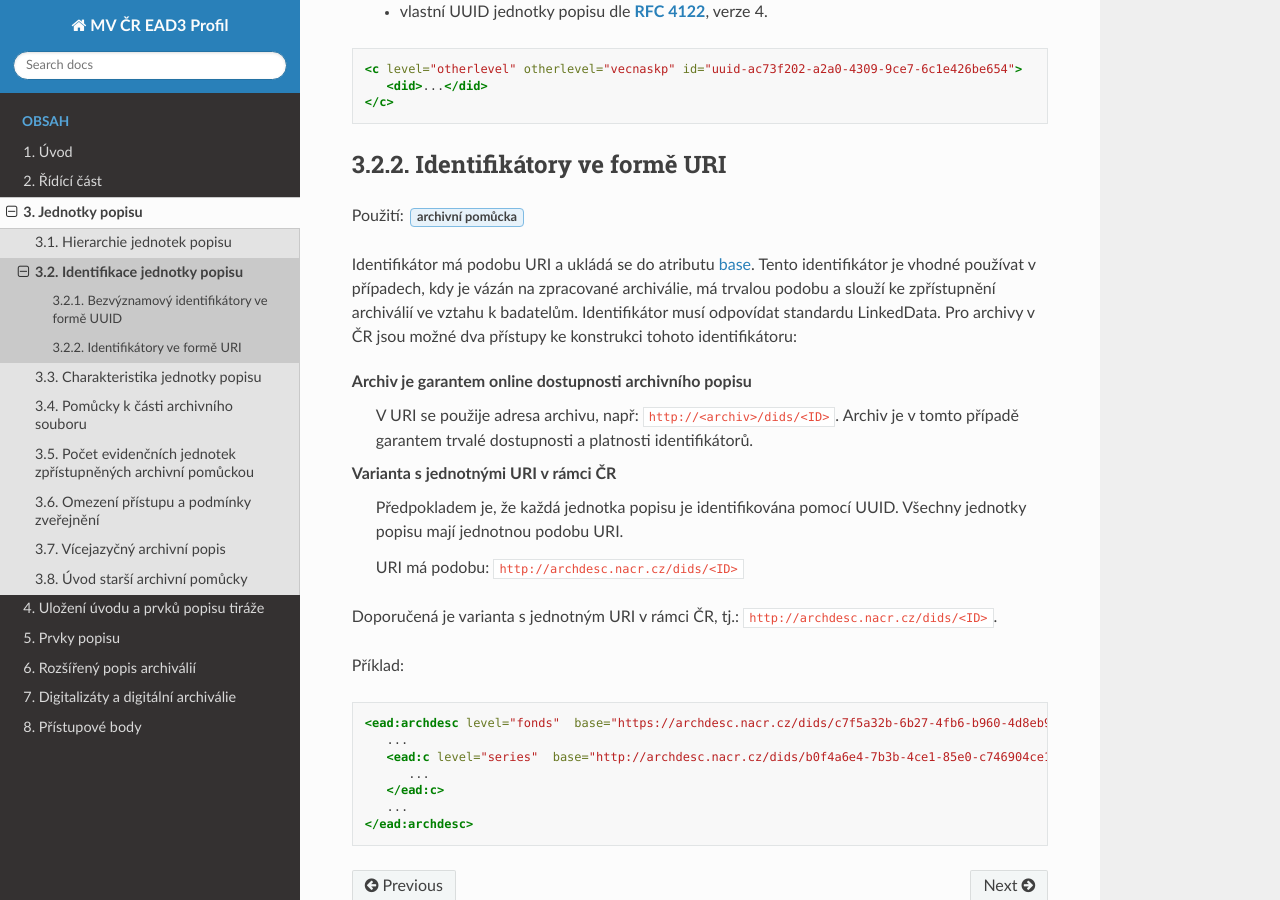
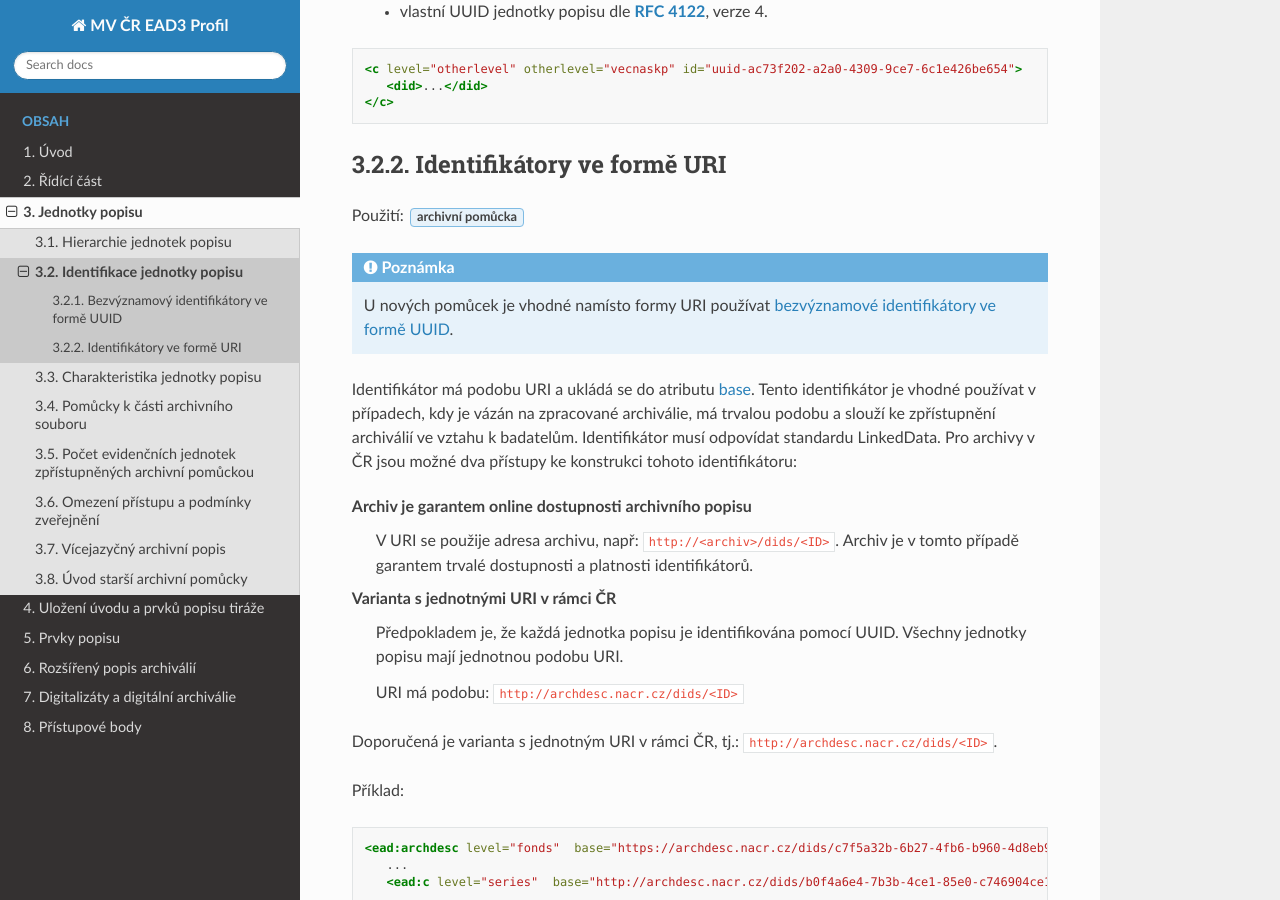
Before and after one commit to elzasw/ead3doc, a Sphinx documentation site: the page built from doc/source/archdesc/jp-ident.rst, in a window 1280 px wide and 900 px high, scrolled down 604 px. Built offline with Sphinx 7.4.7 and the Read the Docs theme 2.0.0, drawn with Linux system fonts in a browser that asks for light colours.

Commit message:
Upresneni pouziti identifikatoru

```diff
--- a/doc/source/archdesc/jp-ident.rst
+++ b/doc/source/archdesc/jp-ident.rst
@@ -54,6 +54,11 @@ Identifikátory ve formě URI
 .. tags::
     pomucka
 
+.. note::
+
+   U nových pomůcek je vhodné namísto formy URI používat
+   :ref:`bezvýznamové identifikátory ve formě UUID <ead_jp_ident_uuid>`.
+
 
 Identifikátor má podobu URI a ukládá se do atributu
 `base <https://www.loc.gov/ead/EAD3taglib/EAD3.html#attr-base>`_. Tento identifikátor
```
